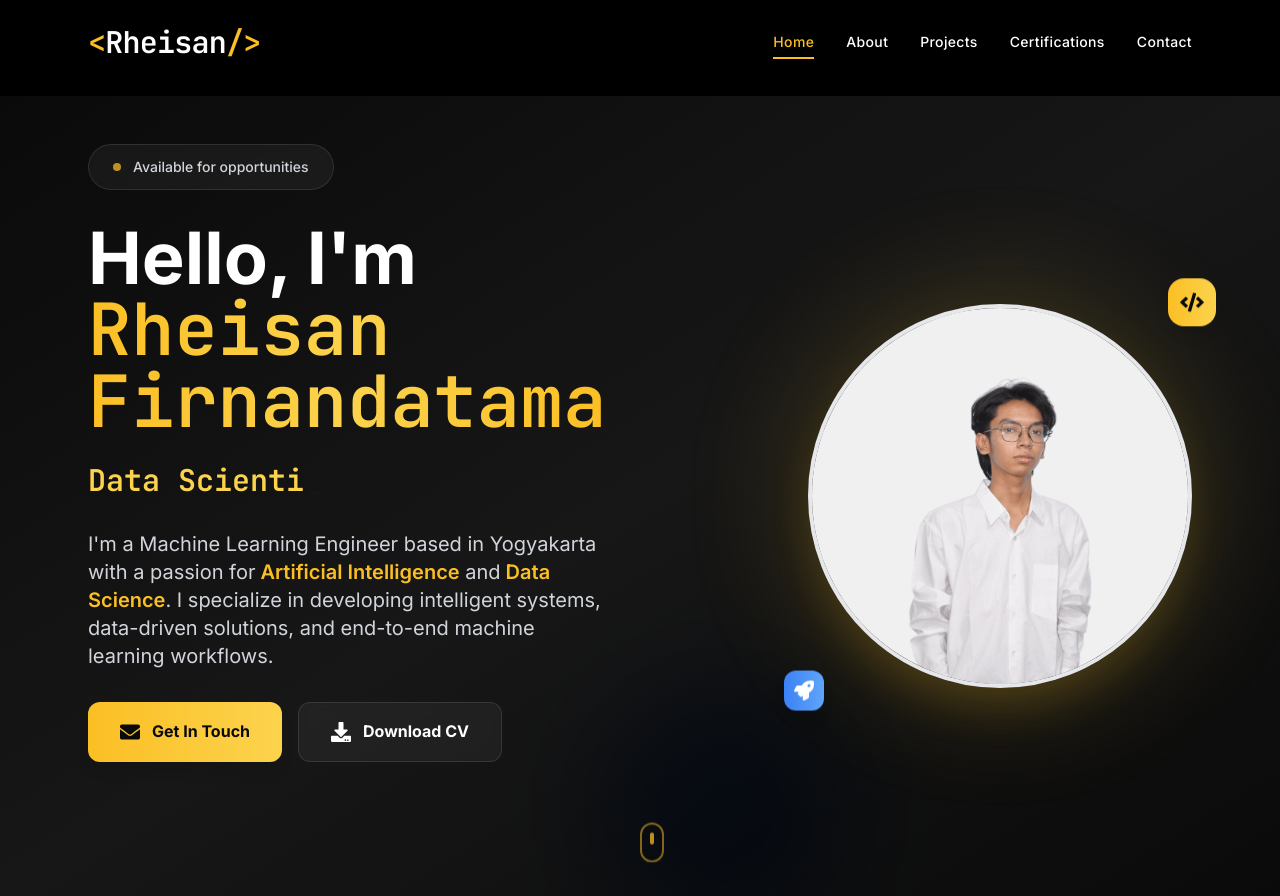
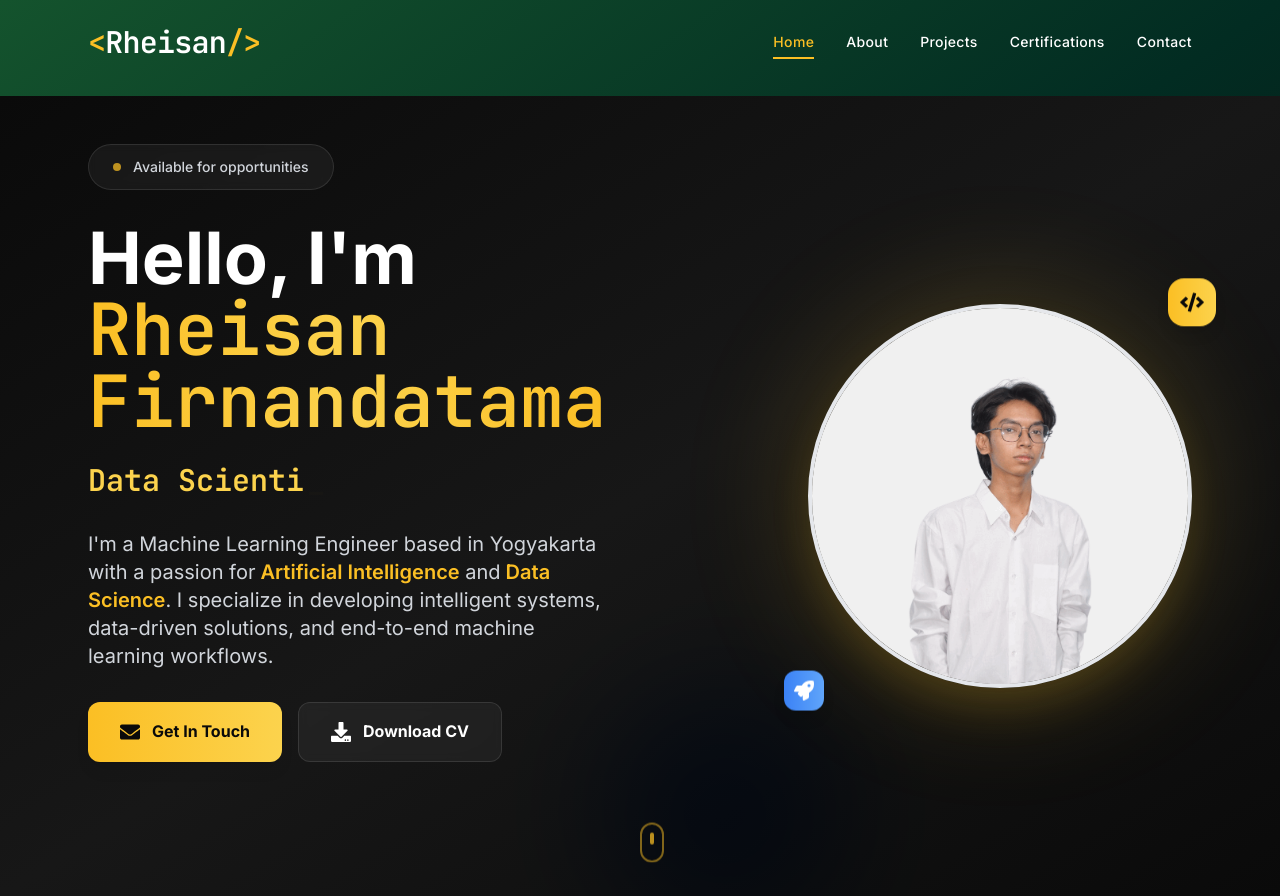
Before and after one commit to rheikun/portfolio, a React (Vite) app: page / in a window 1280 px wide. Built offline with nearby package versions, Linux system fonts and the light colour scheme.

Commit message:
edit background color

```diff
--- a/src/App.jsx
+++ b/src/App.jsx
@@ -11,7 +11,7 @@ const App = () => {
   return (
     <Router>
       <ScrollToTop />
-      <div className="bg-black min-h-screen flex flex-col">
+      <div className="bg-gradient-to-br from-green-900 via-emerald-950 to-neutral-950 min-h-screen flex flex-col">
         <Routes>
           <Route path="/" element={<Home />} />
           <Route path="/about" element={<About />} />
```
